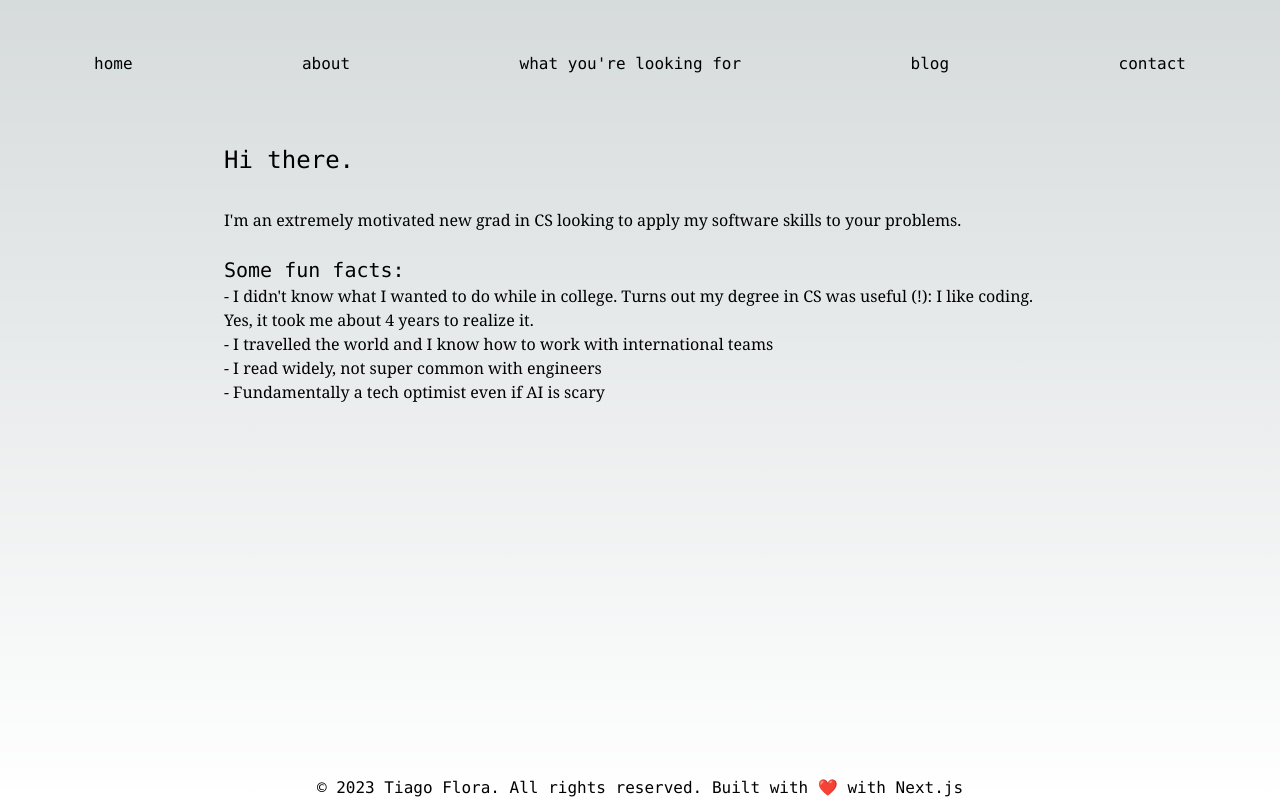
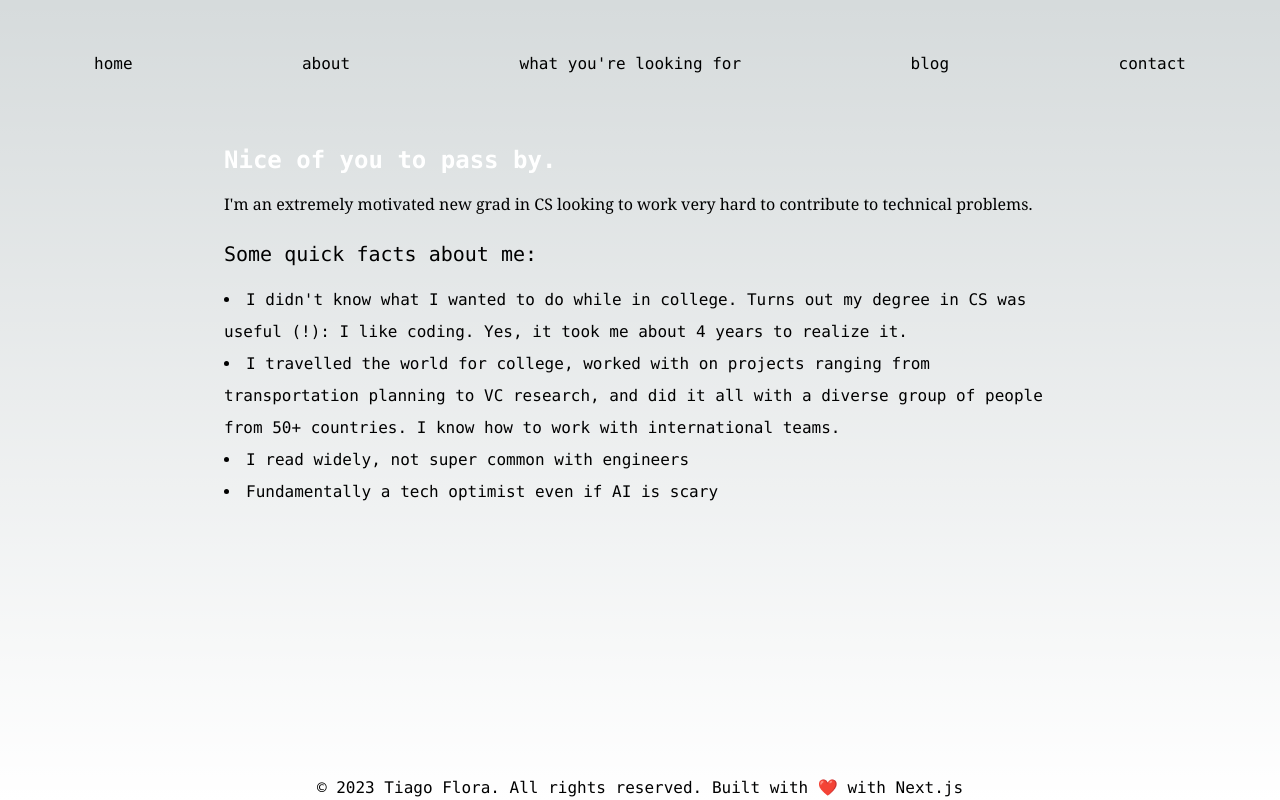
Before and after one commit to t-flora/tflora__, a Next.js app: page /about in a window 1280 px wide. Built offline with nearby package versions, Linux system fonts and the light colour scheme.

Commit message:
minor styling and wording changes in about page

```diff
--- /dev/null
+++ b/app/about/About.module.css
@@ -0,0 +1,111 @@
+.abouth1 {
+    /* font-size: 2.5rem; */
+    font-weight: 700;
+    margin: 0;
+    padding: 0;
+    margin-bottom: 1rem;
+}
+
+@keyframes gradient {
+    0% {
+        background-position: 0% 50%;
+    }
+    50% {
+        background-position: 100% 50%;
+    }
+    100% {
+        background-position: 0% 50%;
+    }
+}
+
+.spacer {
+    aspect-ratio: 900/600;
+    width: 100%;
+    background-repeat: no-repeat;
+    background-position: center;
+    background-size: cover;
+}
+
+.layer1 {
+    background-image: url('/shapes/wave-2.svg');
+    background-size: contain;
+    background-position: center;
+    position: relative;
+    display: block;
+}
+
+.wave {
+    position: absolute;
+    top: 0;
+    left: 0;
+    width: 100%;
+    overflow: hidden;
+    line-height: 0;
+}
+
+.header_gradient {
+		background-image: var(--accent-gradient);
+        background-clip: border-box;
+		-webkit-background-clip: text;
+		-webkit-text-fill-color: transparent;
+		background-size: 600%;
+		background-position: 0%;
+        animation: gradient 10s ease infinite;
+}
+
+.frontend-gradient {
+		background-image: var(--fe-gradient);
+        background-clip: border-box;
+		-webkit-background-clip: text;
+		-webkit-text-fill-color: transparent;
+		background-size: 600%;
+		background-position: 0%;
+}
+
+.sh-gradient {
+		background-image: var(--sh-gradient);
+        background-clip: border-box;
+		-webkit-background-clip: text;
+		-webkit-text-fill-color: transparent;
+		background-size: 600%;
+		background-position: 0%;
+}
+
+.data-science-gradient {
+		background-image: var(--ds-gradient);
+        background-clip: border-box;
+		-webkit-background-clip: text;
+		-webkit-text-fill-color: transparent;
+		background-size: 600%;
+		background-position: 0%;
+}
+
+.circular-portrait {
+    position: relative;
+    width: auto;
+    height: 200px;
+    overflow: hidden;
+    border-radius: 60%;
+}
+
+.circular-portrait Picture {
+    width: 100%;
+    height: auto;
+}
+
+.flip {
+    transform: rotate(180deg);
+}
+
+.blob-motion {
+    position: absolute;
+    transform: translateY(-20%);
+}
+
+.right-aligned {
+    text-align: right;
+}
+
+.aboutp {
+    font-size: medium;
+}
--- a/app/about/page.tsx
+++ b/app/about/page.tsx
@@ -1,21 +1,22 @@
 import Link from 'next/link';
+import styles from './About.module.css';
 
 export default function About(){
     return (
         <div className='container mx-auto px-5'>
-            <h1 className='pb-5 text-2xl'>Hi there.</h1>
-            <p>
-                I&apos;m an extremely motivated new grad in CS looking to apply my software skills to your problems.
+            <h1 className={ `${styles.abouth1} ${styles.header_gradient} pb-5 text-2xl` }>Nice of you to pass by.</h1>
+            <p className={ `${styles.aboutp}` }>
+                I&apos;m an extremely motivated new grad in CS looking to work very hard to contribute to technical problems.
             </p><br/>
-            <h3 className='text-xl'>
-                Some fun facts:
+            <h3 className='text-xl mb-3'>
+                Some quick facts about me:
             </h3>
-            <p>
-                - I didn&apos;t know what I wanted to do while in college. Turns out my degree in CS was useful (!): I like coding. Yes, it took me about 4 years to realize it.<br/>
-                - I travelled the world and I know how to work with international teams<br/>
-                - I read widely, not super common with engineers<br/>
-                - Fundamentally a tech optimist even if AI is scary<br/>
-            </p>
+            <ul className='leading-loose list-disc list-inside'>
+                <li> I didn&apos;t know what I wanted to do while in college. Turns out my degree in CS was useful (!): I like coding. Yes, it took me about 4 years to realize it.</li>
+                <li> I travelled the world for college, worked with on projects ranging from transportation planning to VC research, and did it all with a diverse group of people from 50+ countries. I know how to work with international teams.</li>
+                <li> I read widely, not super common with engineers</li>
+                <li> Fundamentally a tech optimist even if AI is scary</li>
+            </ul>
         </div>
     )
 }
--- a/app/globals.css
+++ b/app/globals.css
@@ -6,6 +6,18 @@
   --foreground-rgb: 0, 0, 0;
   --background-start-rgb: 214, 219, 220;
   --background-end-rgb: 255, 255, 255;
+  --main-bg-color: #060c20;
+	--main-font-color: #d2d2d2;
+	--main-url-color: #3273dc;
+	--main-code-color: #101f52;
+	--accent: 124, 58, 237;
+	--fe-accent: 252, 114, 8;
+	--sh-accent: 242, 7, 160;
+	--ds-accent: 12, 232, 12;
+	--accent-gradient: linear-gradient(45deg, rgb(var(--accent)), #04ba93 50%, white 60%);
+	--fe-gradient: linear-gradient(30deg, rgb(var(--fe-accent)), #7af507 50%, white 60%);
+	--sh-gradient: linear-gradient(60deg, rgb(var(--sh-accent)), #e80c34 50%, white 60%);
+	--ds-gradient: linear-gradient(30deg, rgb(var(--ds-accent)), #2cdbb5 50%, white 60%);
 }
 
 @media (prefers-color-scheme: dark) {
```
